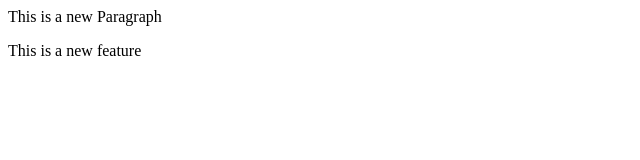
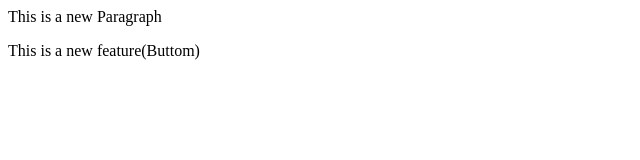
Before and after one commit to shivamrxl/localrepo, a plain HTML site: page LocalRepo/Index.html in a window 1280 px wide. Shown: the full height of the page, 0-640 px from the left. Drawn offline with Linux system fonts and the light colour scheme.

Commit message:
Add Buttom

```diff
--- a/LocalRepo/Index.html
+++ b/LocalRepo/Index.html
@@ -1,2 +1,2 @@
 <p> This is a new Paragraph</p>
-<p>This is a new feature</p>
+<p>This is a new feature(Buttom)</p>
```
